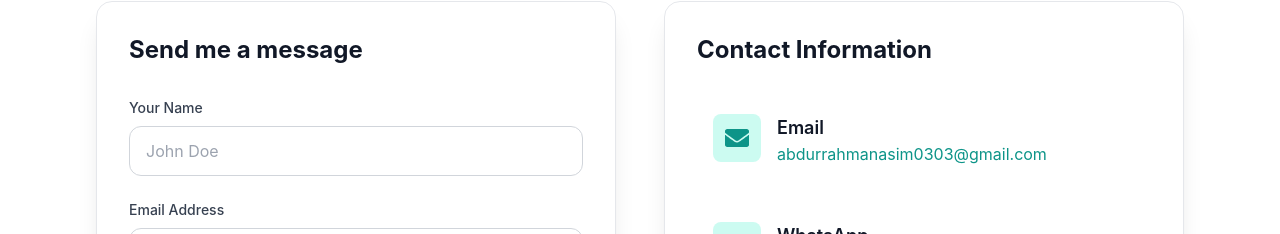
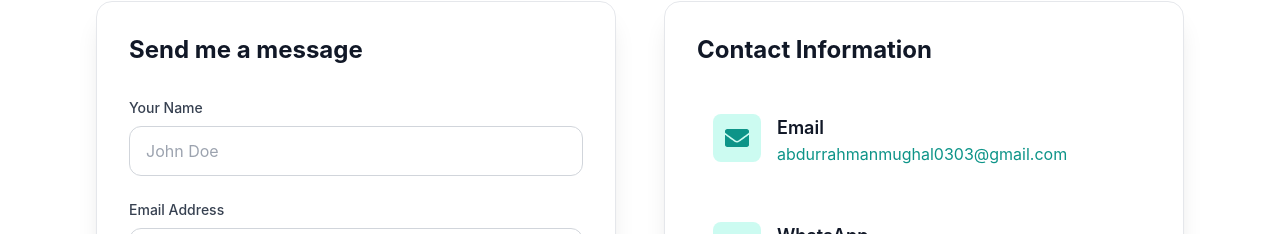
Before and after one commit to Abduraahman19/Abdur-Rahman-Portfolio, a React (Vite) app: page / in a window 1280 px wide. Shown: the part 5406-5640 px from the top of the page. Built offline with nearby package versions, Linux system fonts and the light colour scheme.

Commit message:
fix: update email address in Contact component

```diff
--- a/src/components/Contact.jsx
+++ b/src/components/Contact.jsx
@@ -282,11 +282,11 @@ const Contact = () => {
                     <div>
                       <h4 className="text-lg font-semibold text-gray-900 dark:text-white">Email</h4>
                       <a
-                        href="mailto:abdurrahmanasim0303@gmail.com"
+                        href="mailto:abdurrahmanmughal0303@gmail.com"
                         className="text-teal-600 dark:text-teal-400 hover:underline"
                         aria-label="Send me an email"
                       >
-                        abdurrahmanasim0303@gmail.com
+                        abdurrahmanmughal0303@gmail.com
                       </a>
                     </div>
                   </motion.div>
```
